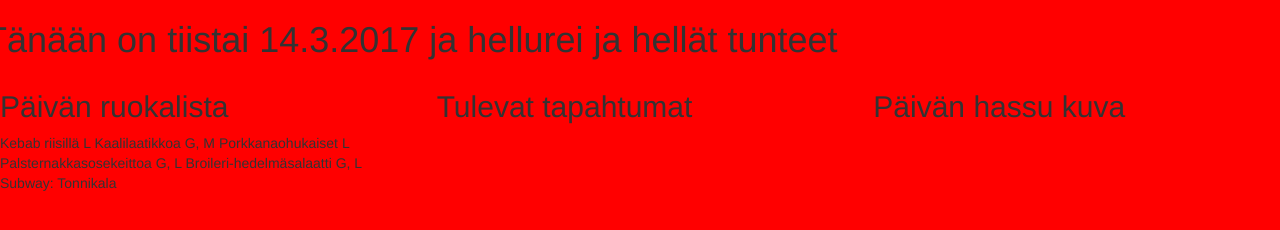
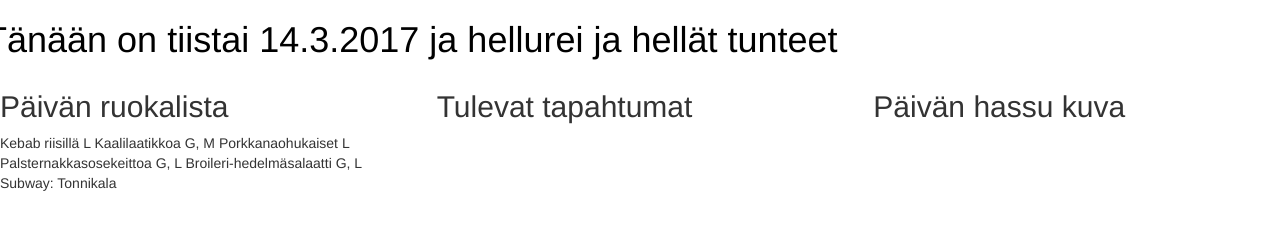
Before and after one commit to athenekilta/oloscreen, a plain HTML site: page index.html in a window 1280 px wide. Drawn offline with Linux system fonts and the light colour scheme.

Commit message:
Change colors to BW

```diff
--- a/assets/scss/main.scss
+++ b/assets/scss/main.scss
@@ -1,3 +1,9 @@
+$bg-color: #ffffff;
+$font-color: #000000;
+
 body {
-background-color: red;
+background-color: $bg-color;
+  h1{
+    color: $font-color;
+  }
 }
```
Also changed, not shown: assets/css/main.min.css.
